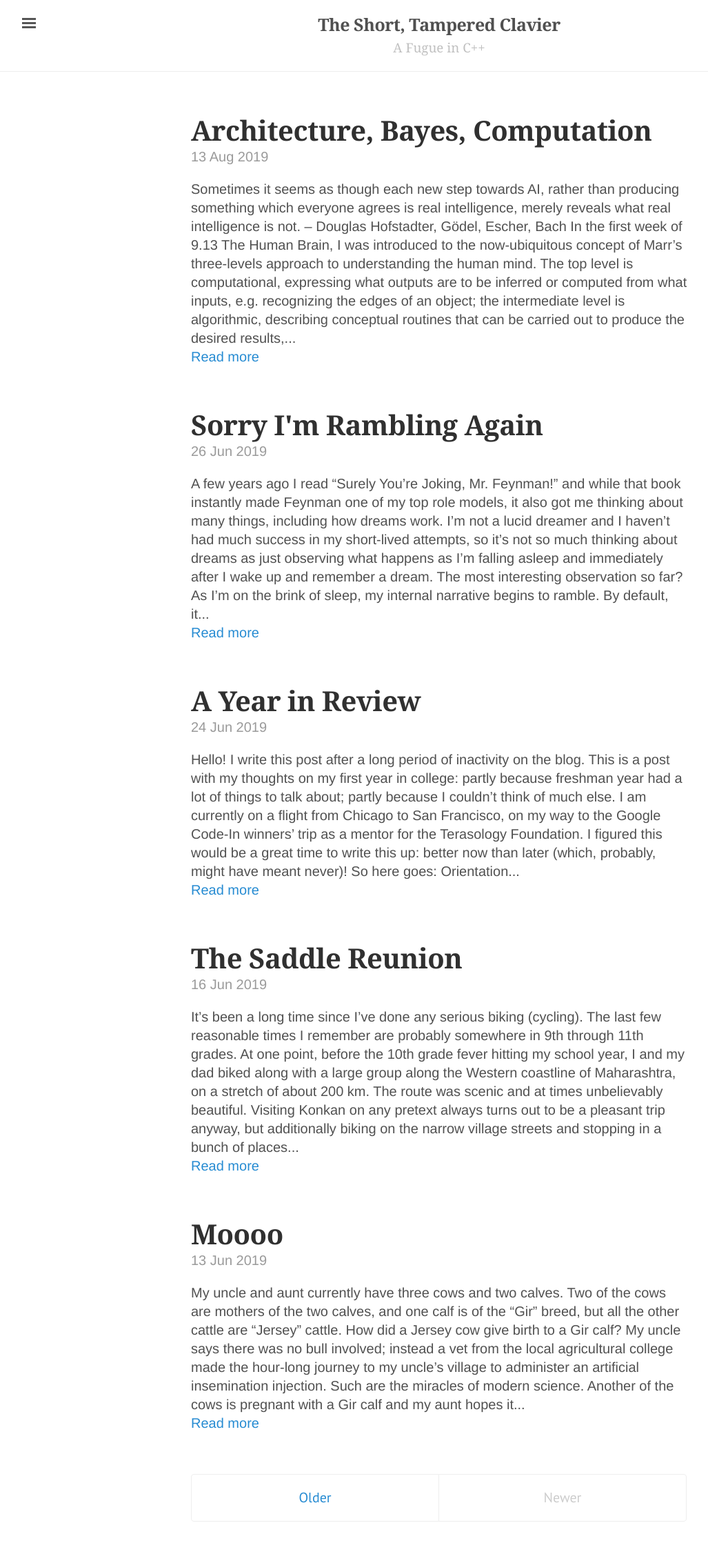
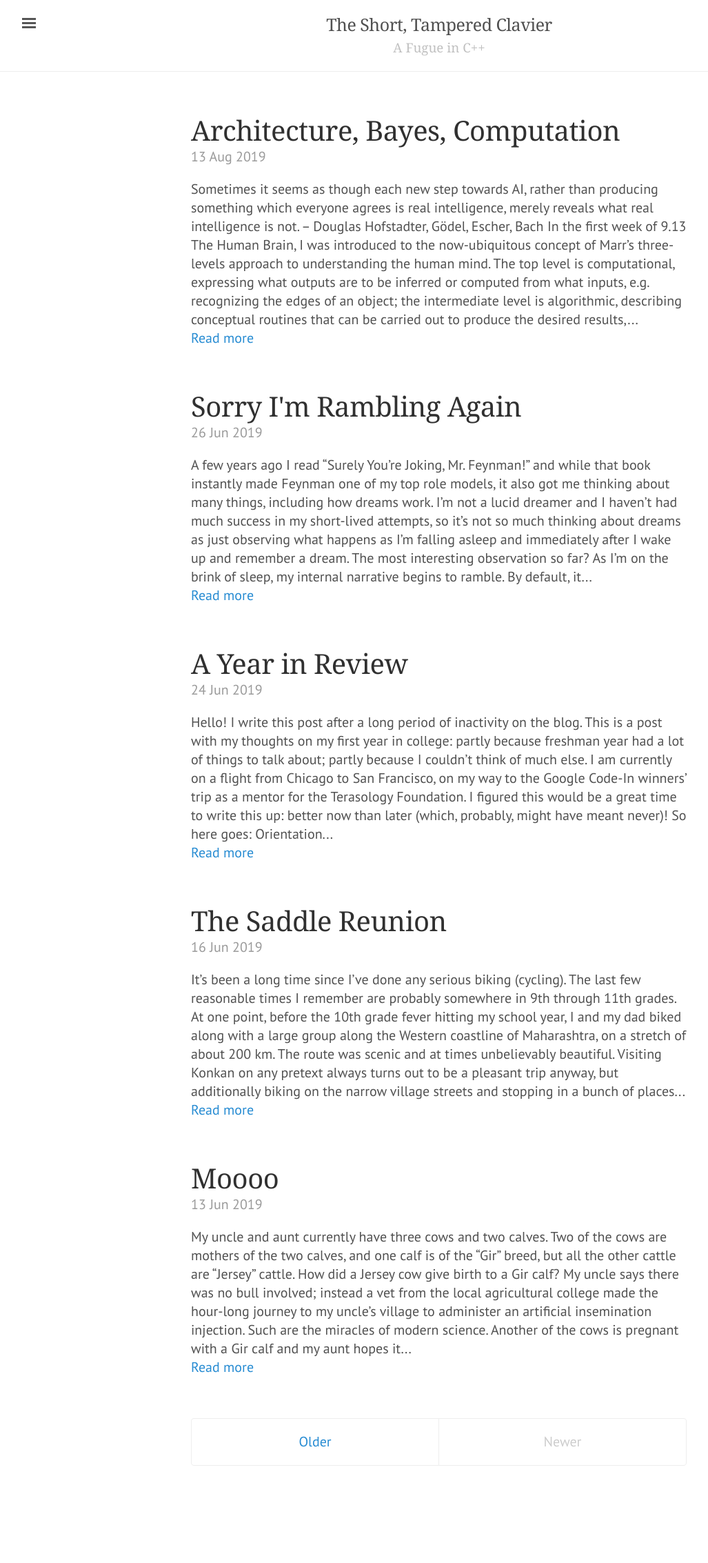
Before and after one commit to theshorttamperedclavier/theshorttamperedclavier.github.io, a Jekyll site: the page built from index.html, in a window 1280 px wide. Shown: the whole page at 69% size, without its empty margins (3-1030 px from the left). Built offline with Jekyll 4.4.1, drawn with Linux system fonts in a browser that asks for light colours; some web fonts are replaced; the list of posts is cut into pages by our own code; after the commit the page ends 2185 px from its top, so only the background shows below that.

Commit message:
More CSS tweaks

```diff
--- a/_includes/head.html
+++ b/_includes/head.html
@@ -1,3 +1,4 @@
+
 <head>
   <link href="http://gmpg.org/xfn/11" rel="profile">
   <meta http-equiv="X-UA-Compatible" content="IE=edge">
@@ -15,8 +16,8 @@
   </title>
 
   <!-- CSS -->
+  <link rel="stylesheet" href="{{ site.baseurl }}/public/css/poole.css">
   <link rel="stylesheet" href="{{ site.baseurl }}/public/css/lanyon.css">
-  <link rel="stylesheet" href="{{ site.baseurl }}/public/css/poole.css">
   <link rel="stylesheet" href="https://fonts.googleapis.com/css?family=PT+Sans:400,400i,700|PT+Serif+Caption&display=swap">
 
   <!-- Icons -->
--- a/public/css/lanyon.css
+++ b/public/css/lanyon.css
@@ -309,7 +309,7 @@ a.sidebar-nav-item:focus {
 
 .page,
 .post {
-  margin-bottom: 4em;
+  margin-bottom: 3em;
 }
 
 /* Blog post or page title */
```
